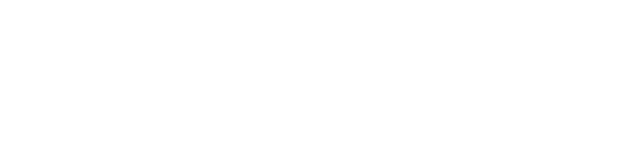
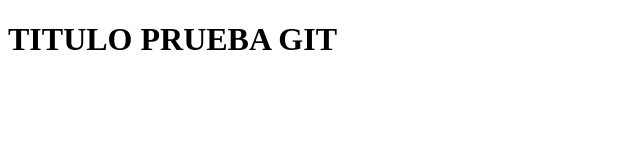
Before and after one commit to mortegac/mortegac.github.io, a plain HTML site: page index.html in a window 1280 px wide. Shown: the whole page, without its empty margins (0-640 px from the left). Drawn offline with Linux system fonts and the light colour scheme.

Commit message:
Agregue un <h1>

```diff
--- a/index.html
+++ b/index.html
@@ -11,6 +11,6 @@
   </head>
 
   <body>
-
+ <h1>TITULO PRUEBA GIT</h1>
   </body>
 </html>
```
